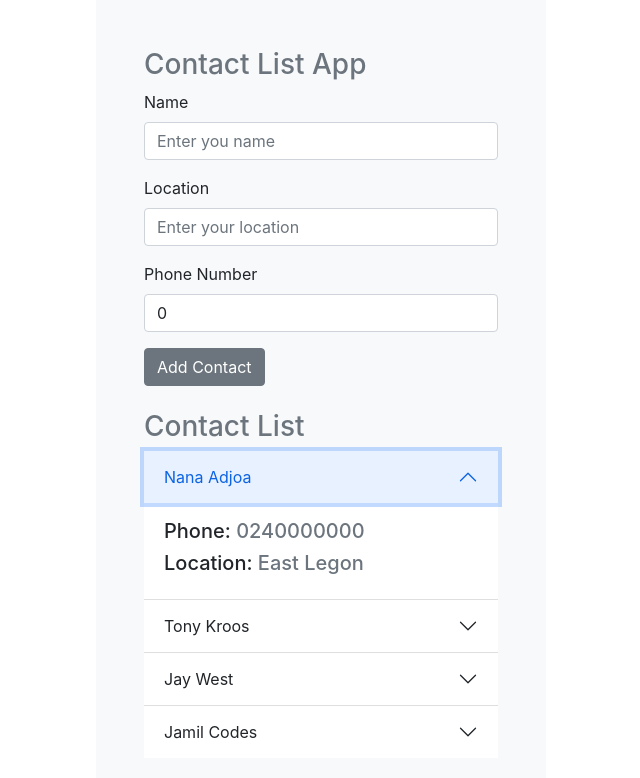
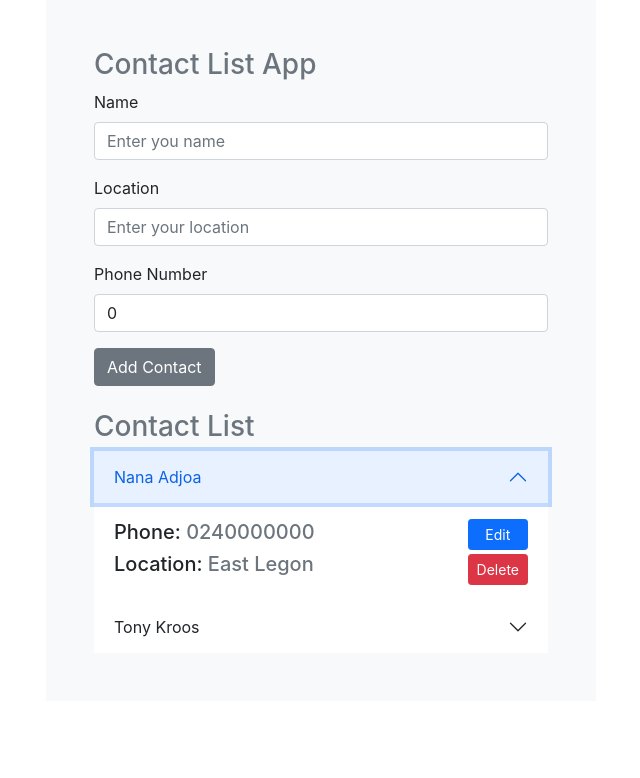
Before and after one commit to devjoemedia/contactassingment, a React (Create React App) app: page / in a window 1280 px wide. Both pictures are taken after a click on the button "Nana Adjoa". Shown: the top 778 px of the page, without its empty margins (319-959 px from the left). Built offline with nearby package versions, Linux system fonts and the light colour scheme.

Commit message:
add: update and delete functionality

```diff
--- a/package.json
+++ b/package.json
@@ -5,8 +5,10 @@
   "dependencies": {
     "cra-template": "1.1.3",
     "react": "^17.0.2",
+    "react-bootstrap": "^2.1.1",
     "react-dom": "^17.0.2",
-    "react-scripts": "5.0.0"
+    "react-scripts": "5.0.0",
+    "uuid": "^8.3.2"
   },
   "scripts": {
     "start": "react-scripts start",
--- a/src/App.js
+++ b/src/App.js
@@ -1,26 +1,51 @@
 import React, { useState } from "react";
-import Contacts from "./components/Contacts";
+import ContactList from "./components/ContactList";
 import ContactsForm from "./components/ContactsForm";
+import { v4 as uuid } from "uuid";
 
 function App() {
   const [contacts, setContacts] = useState([
-    { name: "Nana Adjoa", phone: "0240000000", location: "East Legon" },
-    { name: "Tony Kroos", phone: "0245050500", location: "China" },
-    { name: "Jay West", phone: "0245550000", location: "Califonia" },
-    { name: "Jamil Codes", phone: "0246666666", location: "Canada" },
+    {
+      id: uuid(),
+      name: "Nana Adjoa",
+      phone: "0240000000",
+      location: "East Legon",
+    },
+    { id: uuid(), name: "Tony Kroos", phone: "0245050500", location: "China" },
   ]);
 
-  const addContact = (newUser) => {
-    setContacts([...contacts, newUser]);
+  const addContact = (newContact) => {
+    setContacts([...contacts, newContact]);
+  };
+
+  const editContact = (newContact) => {
+    const updatedContacts = contacts.map((contact) => {
+      if (newContact.id === contact.id) return newContact;
+      return contact;
+    });
+
+    setContacts(updatedContacts);
+  };
+
+  const deleteContact = (contactId) => {
+    const updatedContacts = contacts.filter(
+      (contact) => contact.id !== contactId
+    );
+
+    setContacts(updatedContacts);
   };
 
   return (
-    <div style={{ width: "450px", margin: "auto" }} className="bg-light p-5">
+    <div style={{ width: "550px", margin: "auto" }} className="bg-light p-5">
       <h3 className="text-muted">Contact List App</h3>
       <ContactsForm addContact={addContact} />
       <br />
       <h3 className="text-muted">Contact List</h3>
-      <Contacts contacts={contacts} />
+      <ContactList
+        contacts={contacts}
+        deleteContact={deleteContact}
+        editContact={editContact}
+      />
     </div>
   );
 }
--- /dev/null
+++ b/src/components/Contact.js
@@ -0,0 +1,129 @@
+import React, { useState } from "react";
+import { Modal, Button } from "react-bootstrap";
+
+const Contact = ({ contact, editContact, deleteContact }) => {
+  const [name, setName] = useState(contact.name);
+  const [phone, setPhone] = useState(contact.phone);
+  const [location, setLocation] = useState(contact.location);
+  const [show, setShow] = useState(false);
+
+  const handleEdit = () => {
+    editContact({
+      id: contact.id,
+      name,
+      phone,
+      location,
+    });
+
+    setShow(false);
+  };
+
+  return (
+    <div>
+      <div className="accordion-item">
+        <h2
+          className="accordion-header"
+          id={"panelsStayOpen-heading-" + contact.id}
+        >
+          <button
+            className="accordion-button collapsed"
+            type="button"
+            data-bs-toggle="collapse"
+            data-bs-target={"#panelsStayOpen-collapse-" + contact.id}
+            aria-expanded="false"
+            aria-controls={"panelsStayOpen-heading-" + contact.id}
+          >
+            {contact.name}
+          </button>
+        </h2>
+        <div
+          id={"panelsStayOpen-collapse-" + contact.id}
+          className="accordion-collapse collapse"
+          aria-labelledby={"panelsStayOpen-heading-" + contact.id}
+        >
+          <div className="accordion-body d-flex justify-content-between align-items-center">
+            <div>
+              <h5>
+                Phone: <span className="text-muted">{contact.phone}</span>
+              </h5>
+              <h5>
+                Location: <span className="text-muted">{contact.location}</span>
+              </h5>
+            </div>
+            <div className="d-grid gap-1">
+              <Button size="sm" onClick={() => setShow(true)}>
+                Edit
+              </Button>
+              <Button
+                size="sm"
+                variant="danger"
+                onClick={() => deleteContact(contact.id)}
+              >
+                Delete
+              </Button>
+            </div>
+          </div>
+        </div>
+      </div>
+      {/* Modal Section */}
+      <Modal show={show} onHide={() => setShow(false)}>
+        <Modal.Header closeButton>
+          <Modal.Title>Modal title</Modal.Title>
+        </Modal.Header>
+
+        <Modal.Body>
+          <div className="mb-3">
+            <label for="exampleInputEmail1" className="form-label">
+              Name
+            </label>
+            <input
+              type="text"
+              className="form-control"
+              id="exampleInputEmail1"
+              aria-describedby="emailHelp"
+              placeholder="Enter you name"
+              value={name}
+              onChange={(e) => setName(e.target.value)}
+            />
+          </div>
+          <div className="mb-3">
+            <label for="exampleInputPassword1" className="form-label">
+              Location
+            </label>
+            <input
+              type="text"
+              className="form-control"
+              id="exampleInputPassword1"
+              placeholder="Enter your location"
+              value={location}
+              onChange={(e) => setLocation(e.target.value)}
+            />
+          </div>
+          <div className="mb-3">
+            <label for="exampleInputPassword1" className="form-label">
+              Phone Number
+            </label>
+            <input
+              type="number"
+              className="form-control"
+              id="exampleInputPassword1"
+              value={phone}
+              onChange={(e) => setPhone(e.target.value)}
+            />
+          </div>
+        </Modal.Body>
+
+        <Modal.Footer>
+          <Button variant="secondary" onClick={() => setShow(false)}>
+            Close
+          </Button>
+          <Button variant="primary" onClick={handleEdit}>
+            Save changes
+          </Button>
+        </Modal.Footer>
+      </Modal>
+    </div>
+  );
+};
+
+export default Contact;
--- /dev/null
+++ b/src/components/ContactList.js
@@ -0,0 +1,21 @@
+import React from "react";
+import Contact from "./Contact";
+
+const Contacts = ({ contacts, editContact, deleteContact }) => {
+  return (
+    <div>
+      <div className="accordion accordion-flush" id="accordionFlushExample">
+        {contacts.map((contact) => (
+          <Contact
+            key={contact.id}
+            contact={contact}
+            editContact={editContact}
+            deleteContact={deleteContact}
+          />
+        ))}
+      </div>
+    </div>
+  );
+};
+
+export default Contacts;
--- a/src/components/Contacts.js
+++ /dev/null
@@ -1,46 +0,0 @@
-import React from "react";
-
-const Contacts = ({ contacts }) => {
-  return (
-    <div>
-      <div className="accordion accordion-flush" id="accordionFlushExample">
-        {contacts.map((contact, index) => (
-          <div className="accordion-item" key={index}>
-            <h2
-              className="accordion-header"
-              id={"panelsStayOpen-heading-" + index}
-            >
-              <button
-                className="accordion-button collapsed"
-                type="button"
-                data-bs-toggle="collapse"
-                data-bs-target={"#panelsStayOpen-collapse-" + index}
-                aria-expanded="false"
-                aria-controls={"panelsStayOpen-heading-" + index}
-              >
-                {contact.name}
-              </button>
-            </h2>
-            <div
-              id={"panelsStayOpen-collapse-" + index}
-              className="accordion-collapse collapse"
-              aria-labelledby={"panelsStayOpen-heading-" + index}
-            >
-              <div className="accordion-body">
-                <h5>
-                  Phone: <span className="text-muted">{contact.phone}</span>
-                </h5>
-                <h5>
-                  Location:{" "}
-                  <span className="text-muted">{contact.location}</span>
-                </h5>
-              </div>
-            </div>
-          </div>
-        ))}
-      </div>
-    </div>
-  );
-};
-
-export default Contacts;
--- a/src/components/ContactsForm.js
+++ b/src/components/ContactsForm.js
@@ -1,4 +1,5 @@
 import React, { useState } from "react";
+import { v4 as uuid } from "uuid";
 
 const ContactsForm = ({ addContact }) => {
   const [name, setName] = useState("");
@@ -7,7 +8,7 @@ const ContactsForm = ({ addContact }) => {
 
   const handleSubmit = (e) => {
     e.preventDefault();
-    const newContact = { name, location, phone };
+    const newContact = { id: uuid(), name, location, phone };
     addContact(newContact);
 
     setName("");
```
Also changed, not shown: 1 other file (tests, documents, lock files or other folders).
